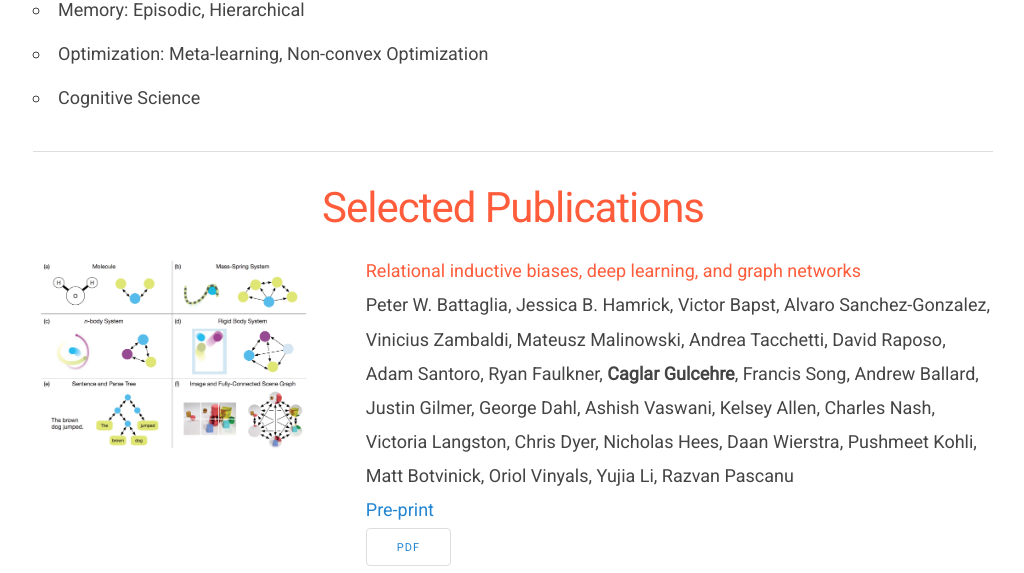
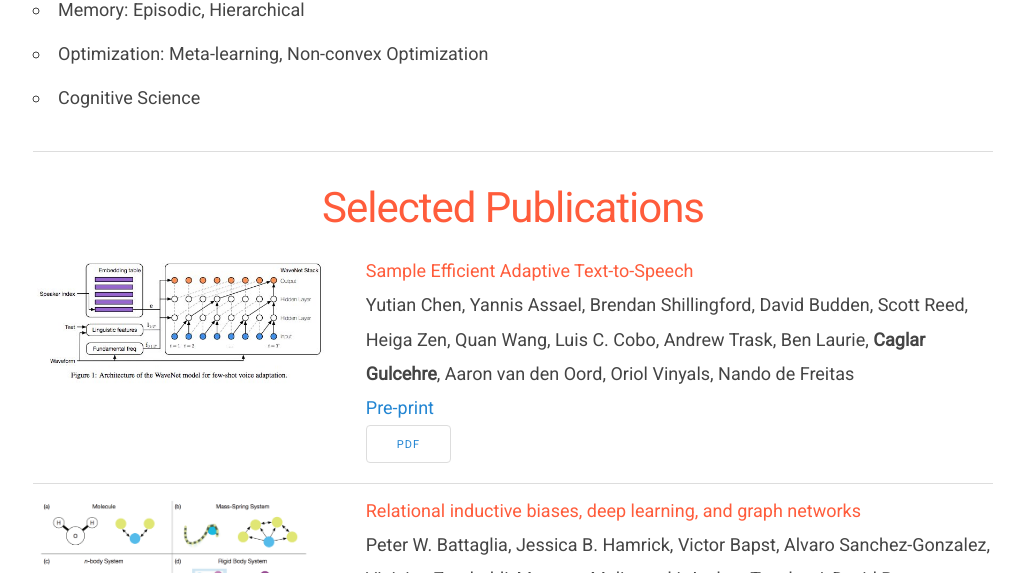
Before and after one commit to caglar/caglar.github.io, a Jekyll site: the page built from index.html, in a window 1280 px wide and 900 px high, scrolled down 1581 px, cut to the strip 0-573 px from the top of the window. Shown: the whole strip, without its empty margins (127-1151 px from the left). Built offline with Jekyll 4.4.1, drawn with Linux system fonts in a browser that asks for light colours; nearby versions of some CDN libraries.

Commit message:
Added TTS paper.

```diff
--- a/_data/publications.yml
+++ b/_data/publications.yml
@@ -1,3 +1,26 @@
+- title: "Sample Efficient Adaptive Text-to-Speech"
+  time: 1808
+  image: TTS_large.jpg
+  description: Why?
+  authors:
+    - name: Yutian Chen
+    - name: Yannis Assael
+    - name: Brendan Shillingford
+    - name: David Budden
+    - name: Scott Reed
+    - name: Heiga Zen
+    - name: Quan Wang
+    - name: Luis C. Cobo
+    - name: Andrew Trask
+    - name: Ben Laurie
+    - name: "**Caglar Gulcehre**"
+    - name: Aaron van den Oord
+    - name: Oriol Vinyals
+    - name: Nando de Freitas
+  venue: Pre-print
+  links:
+    - name: PDF
+      url: https://arxiv.org/pdf/1809.10460.pdf
 - title: "Relational inductive biases, deep learning, and graph networks"
   time: 1807
   image: NbodyRelationalInductiveBiases.png
```
Also changed, not shown: assets/img/publications/TTS_large.jpg (added).
